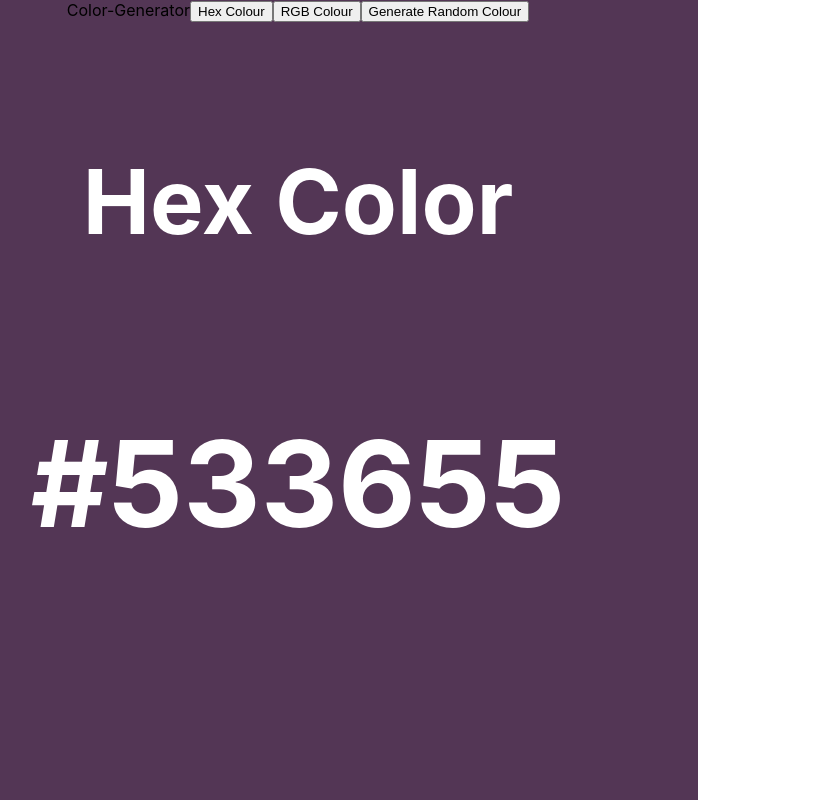
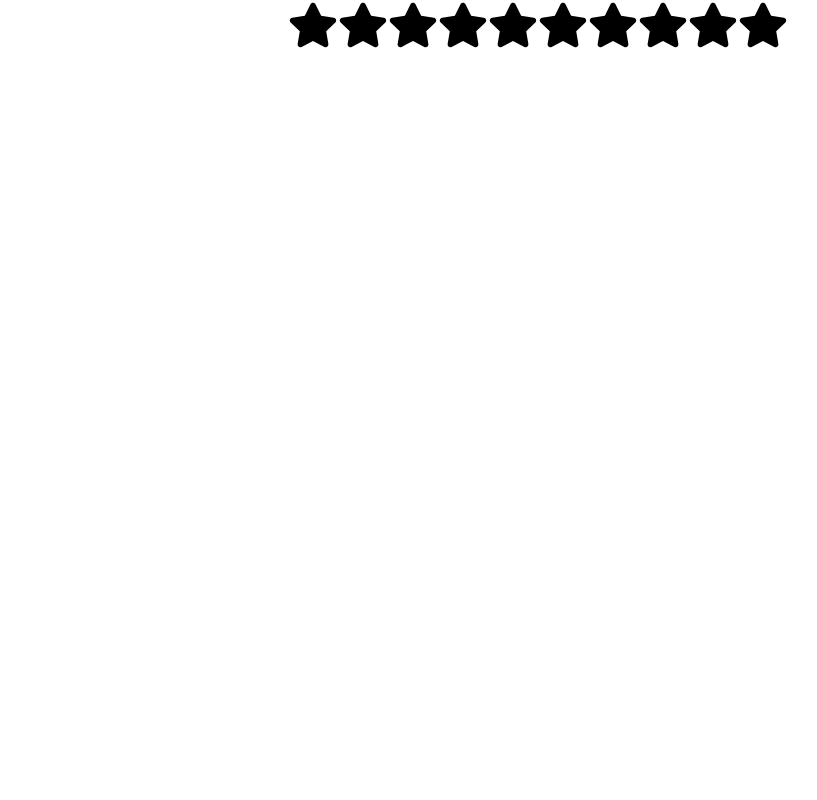
Before and after one commit to Lakindu199854/projectstwentyfive, a React (Create React App) app: page / in a window 1280 px wide. Shown: the whole page, without its empty margins (102-919 px from the left). Built offline with nearby package versions, Linux system fonts and the light colour scheme.

Commit message:
Star rating is done

```diff
--- a/package.json
+++ b/package.json
@@ -8,6 +8,7 @@
     "@testing-library/user-event": "^13.5.0",
     "react": "^18.2.0",
     "react-dom": "^18.2.0",
+    "react-icons": "^5.0.1",
     "react-scripts": "5.0.1",
     "web-vitals": "^2.1.4"
   },
--- a/src/App.js
+++ b/src/App.js
@@ -2,12 +2,13 @@ import "./App.css"
 import React from 'react'
 import Accordian from "./Components/Accordian"
 import RandomColor from "./Components/Random-Color"
+import StarRating from "./Components/Star-Rating"
 
 function App() {
   return (
     <div className="App">
       {/* Accordian component */}
-      <RandomColor/>
+      <StarRating noOfStars={10}/>
     </div>
   )
 }
--- /dev/null
+++ b/src/Components/Star-Rating/index.jsx
@@ -0,0 +1,43 @@
+import { useState } from "react";
+import { FaStar } from "react-icons/fa";
+import "./styles.css"
+export default function StarRating({ noOfStars = 5 }) {
+
+    const [rated,setRated]=useState(0);
+    const [move,setMove]=useState(0);
+
+    const hanldeOnClick=(index)=>{
+        console.log(index);
+        setRated(index);
+    }
+
+    const hanldeOnMouseMove=(index)=>{
+        console.log(index);
+        setMove(index);
+
+    }
+    const hanldeOnMouseLeave=()=>{
+        console.log(rated);
+    }
+  return (
+    <div>
+      {[...Array(noOfStars)].map((_,index) => {
+        index+=1;
+        return(
+        <FaStar
+            key={index}
+            className={index<=(move) ? "Active":"Inactive"}
+            //Stars that have the index below or equals to move has the class name as "Active"
+            //and other stars have the class name as "Inactive"
+            onClick={()=>hanldeOnClick(index)}
+            onMouseMove={()=>hanldeOnMouseMove(index)}
+            onMouseLeave={()=>hanldeOnMouseLeave()}
+            size={50}
+
+        />
+        )
+
+      })}
+    </div>
+  );
+}
--- /dev/null
+++ b/src/Components/Star-Rating/styles.css
@@ -0,0 +1,7 @@
+.Active{
+    color: yellow;
+}
+
+.Inactive{
+    color: black;
+}
```
Also changed, not shown: 1 other file (tests, documents, lock files or other folders).
